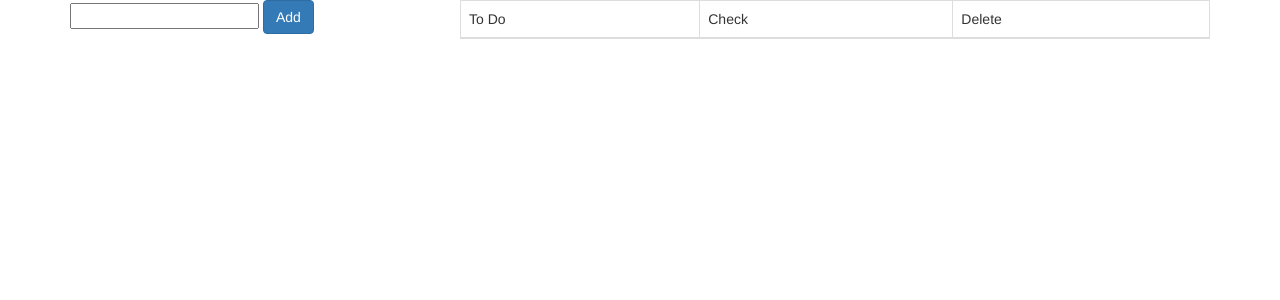
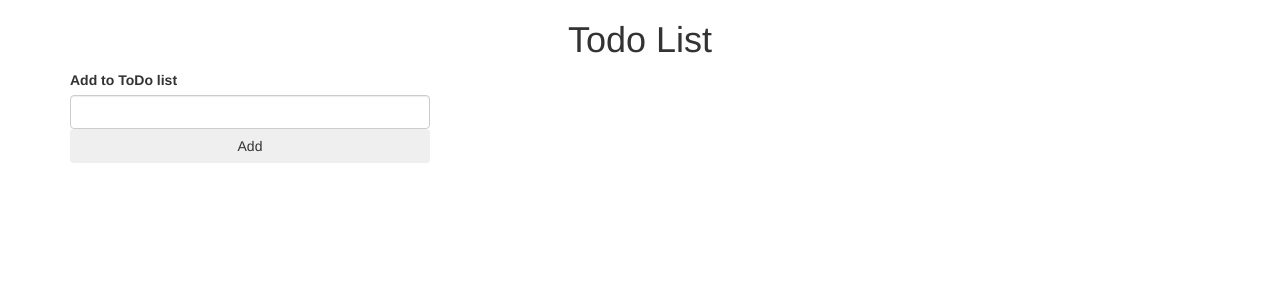
Before and after one commit to dstichter/week4HwTodo, a PHP site: page /home.html in a window 1280 px wide. Shown: the top 300 px of the page. Run offline with PHP 8.4, Linux system fonts and the light colour scheme; some libraries are stand-ins or nearby versions.

Commit message:
Fixed Formating, Added Alert, CheckBox removes properly

```diff
--- a/home.html
+++ b/home.html
@@ -1,28 +1,32 @@
 <!DOCTYPE html>
 <html>
 <head>
-<link rel="stylesheet" href="https://maxcdn.bootstrapcdn.com/bootstrap/3.3.5/css/bootstrap.min.css" integrity="sha512-dTfge/zgoMYpP7QbHy4gWMEGsbsdZeCXz7irItjcC3sPUFtf0kuFbDz/ixG7ArTxmDjLXDmezHubeNikyKGVyQ==" crossorigin="anonymous">
+<link rel="stylesheet" type="text/css" href="https://maxcdn.bootstrapcdn.com/bootswatch/3.3.5/cyborg/bootstrap.min.css">
   <title></title>
   <link rel="stylesheet" type="text/css" href="todo.css">
 </head>
 <body>
+<header>
+  <h1>Todo List</h1>
+</header>
 <div class="container">
   <div class="row">
     <div class="col-md-4">
-      <form>
-        <input type="text" id="addTodo" autocomplete="off">
-        <button type="submit" class="btn btn-primary">Add</button>
+      <form role="form">
+        <div class="form-group">
+          <label for="addTodo">Add to ToDo list</label>
+          <input class="form-control" type="text" id="addTodo" autocomplete="off">
+          <button type="submit" class="btn btn-block">Add</button>
+        </div>
+        <div id="alertField">
+          <h2>Alert: Field Empty</h2>
+        </div>
       </form>
     </div>
     <div class="col-md-8">
       <table class="table table-bordered" id="todoTable">
-        <thead>
-          <td>To Do</td>
-          <td>Check</td>
-          <td>Delete</td>
-        </thead>
-        <tbody>
-        </tbody>
+      <tbody>
+      </tbody>
       </table>
     </div>
   </div>
--- a/todo.css
+++ b/todo.css
@@ -1,3 +1,9 @@
 .strike{
   text-decoration: line-through;
 }
+h1{
+  text-align: center;
+}
+#alertField{
+  background-color: red;
+}
```
Also changed, not shown: js/create.js (+25 -10 lines), js/home.html (added).
